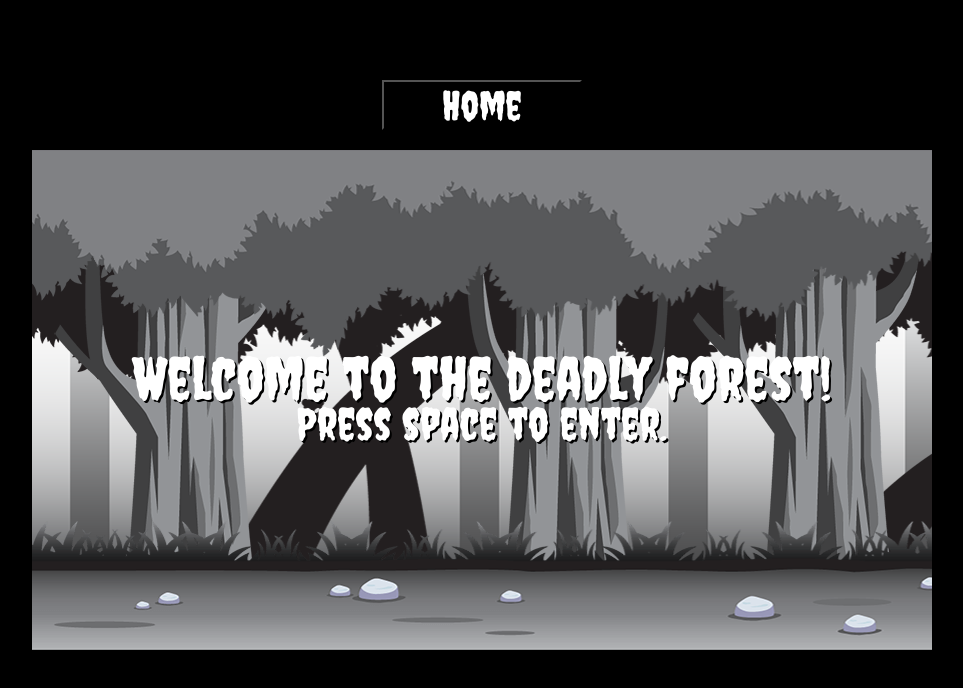
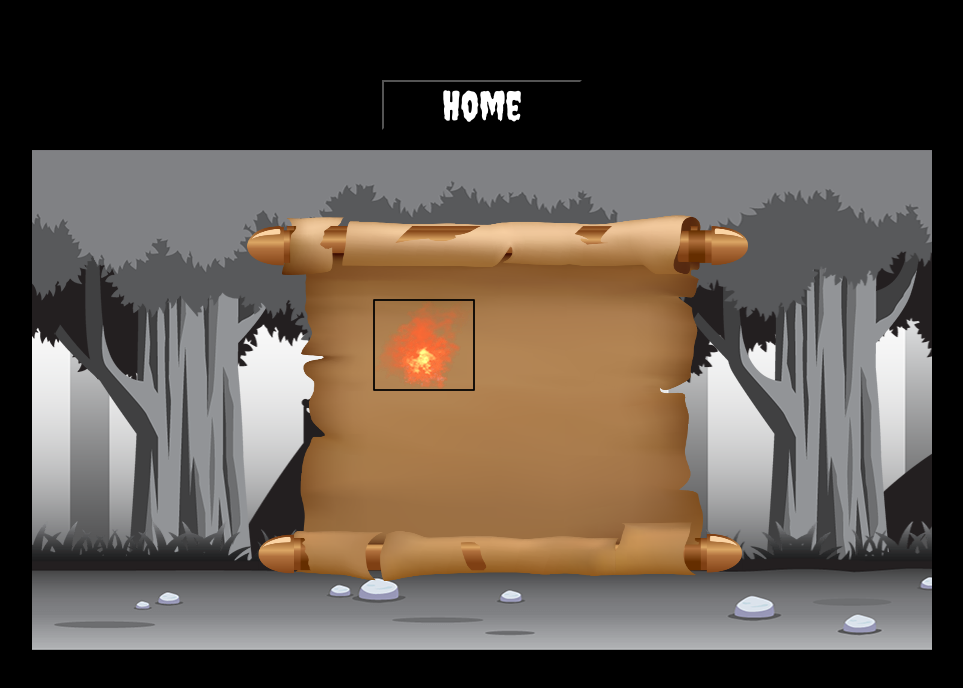
Before and after one commit to AnthonyEspinozaCS/JavaScript_Game, a plain HTML site: page index.html in a window 1280 px wide. Shown: the whole page, without its empty margins (158-1121 px from the left). Drawn offline with Linux system fonts and the light colour scheme.

Commit message:
Added assets for the inventory screen.

```diff
--- a/gameStates.js
+++ b/gameStates.js
@@ -2,7 +2,8 @@ const states = {
     startMenu: 0,
     inGame: 1,
     pausedGame: 2,
-    gameOver: 3,
+    inventory: 3,
+    gameOver: 4,
 }
 
 class gameState {
@@ -76,7 +77,10 @@ export class pausedGame extends gameState {
                 this.game.UI.inputTimer = 0;
             }
         } else if(input.includes('Enter')) {
-
+            switch(this.game.UI.selected){
+                case 0:
+                    this.game.setGameState(states.inventory);
+            }
         }
     }
 
--- a/index.html
+++ b/index.html
@@ -37,6 +37,7 @@
         <img id='fire' src="assets/fire.png">
         <img id='collision' src="assets/boom.png">
         <img id='lives' src="assets/lives.png">
+        <img id="scrolls" src="assets/scroll.png">
 
 
 
--- a/main.js
+++ b/main.js
@@ -1,6 +1,6 @@
 import { Background } from './background.js';
 import { ClimbingEnemy, FlyingEnemy, GroundEnemy } from './enemies.js';
-import { inGame, pausedGame, startMenu } from './gameStates.js';
+import { inGame, inventory, pausedGame, startMenu } from './gameStates.js';
 import { InputHandler } from './input.js';
 import { Player } from './player.js'
 import { UI } from './ui.js'
@@ -36,14 +36,14 @@ window.addEventListener('load', function(){
             this.fontColor = 'white';
             this.time = 20000;
             this.minTime = 0;
-            this.gameState = [new startMenu(this), new inGame(this), new pausedGame(this)];
-            this.currentGameState = this.gameState[0];
+            this.gameState = [new startMenu(this), new inGame(this), new pausedGame(this), new inventory(this)];
+            this.currentGameState = this.gameState[3];
             this.player.currentState = this.player.states[0];
             this.player.currentState.enter();
             this.gameOver = false;
             }
         update(deltaTime){
-            if(this.currentGameState !== this.gameState[0]) this.time -= deltaTime;
+            if(this.currentGameState === this.gameState[1]) this.time -= deltaTime;
             if (this.time < this.minTime) this.gameOver = true;
             this.currentGameState.handleInput(this.input.keys);
             this.currentGameState.update(deltaTime);
--- a/style.css
+++ b/style.css
@@ -29,6 +29,6 @@
 }
 
 #player1, #layer1, #layer2, #layer3, #layer4, #layer5, #enemy_ghost,
-#enemy_digger, #enemy_spinner, #fire, #collision, #lives {
+#enemy_digger, #enemy_spinner, #fire, #collision, #lives, #scrolls {
     display: none;
 }
--- a/ui.js
+++ b/ui.js
@@ -1,3 +1,7 @@
+const items = [
+    {image: fire}
+]
+
 export class UI {
     constructor(game){
         this.game = game;
@@ -8,12 +12,15 @@ export class UI {
         this.selected = 0;
         this.inputTimer = 1000;
         this.inputInterval = 500;
+        this.inventory = scrolls;
     }
     draw(context){
         context.save();
         if(this.game.currentGameState === this.game.gameState[2]){
             this.drawUI(context);
-        }else{
+        } else if(this.game.currentGameState === this.game.gameState[3]) {
+            this.drawInventory(context);
+        } else {
             context.shadowOffsetX = 2;
             context.shadowOffsetY = 2;
             context.shadowColor = 'black';
@@ -78,15 +85,18 @@ export class UI {
             }
             context.fillText(this.options[i], this.game.width * 0.5, this.game.height * ((i + 2) * 0.1));
         }
-        if(this.game.input.keys.includes('Space') && this.selected === 0){
-            this.drawInventory(context);
-        }
 
         context.restore();
     }
     drawInventory(context){
         context.save();
-        context.strokeRect(context.width/3, context.height/3, 300, 400);
+        context.drawImage(this.inventory, this.game.width * 0.111 , this.game.height * 0.0, this.game.width * .8, this.game.height);
+        context.strokeStyle = 'black';
+        for(let i = 0; i < 3; i++){
+            let x = (0.38)
+            context.strokeRect(this.game.width * 0.38, this.game.height * 0.3, 100, 90);
+            context.drawImage(items[0].image, this.game.width * 0.38, this.game.height * 0.3);
+        }
         context.restore();
     }
 }
```
Also changed, not shown: assets/scroll.png (added), assets/scrolls.png (added), 1 other file.
